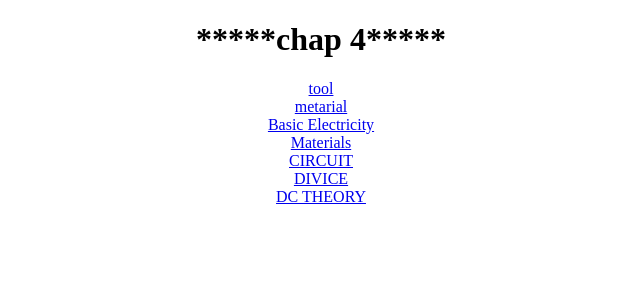
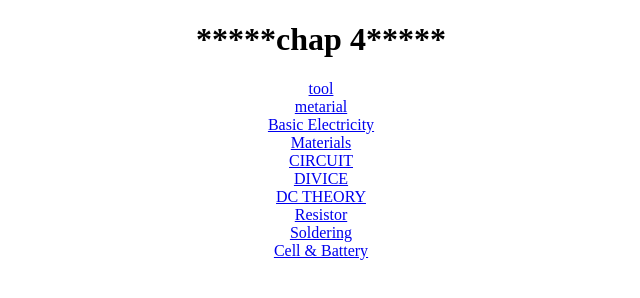
Before and after one commit to itiquiz/sudarshanbook, a plain HTML site: page index.html in a window 1280 px wide. Shown: the whole page, without its empty margins (319-959 px from the left). Drawn offline with Linux system fonts and the light colour scheme.

Commit message:
Update index.html

```diff
--- a/index.html
+++ b/index.html
@@ -21,4 +21,7 @@ h1 {text-align: center;}
 	   <center><a href="sudarshan/8">CIRCUIT</a></center>
 	 <center><a href="sudarshan/9">DIVICE</a></center>
 	 <center><a href="sudarshan/10">DC THEORY</a></center>
+	  <center><a href="sudarshan/11">Resistor</a></center>
+	  <center><a href="sudarshan/12">Soldering</a></center>
+	  <center><a href="sudarshan/13">Cell & Battery</a></center>
  </body>
```
